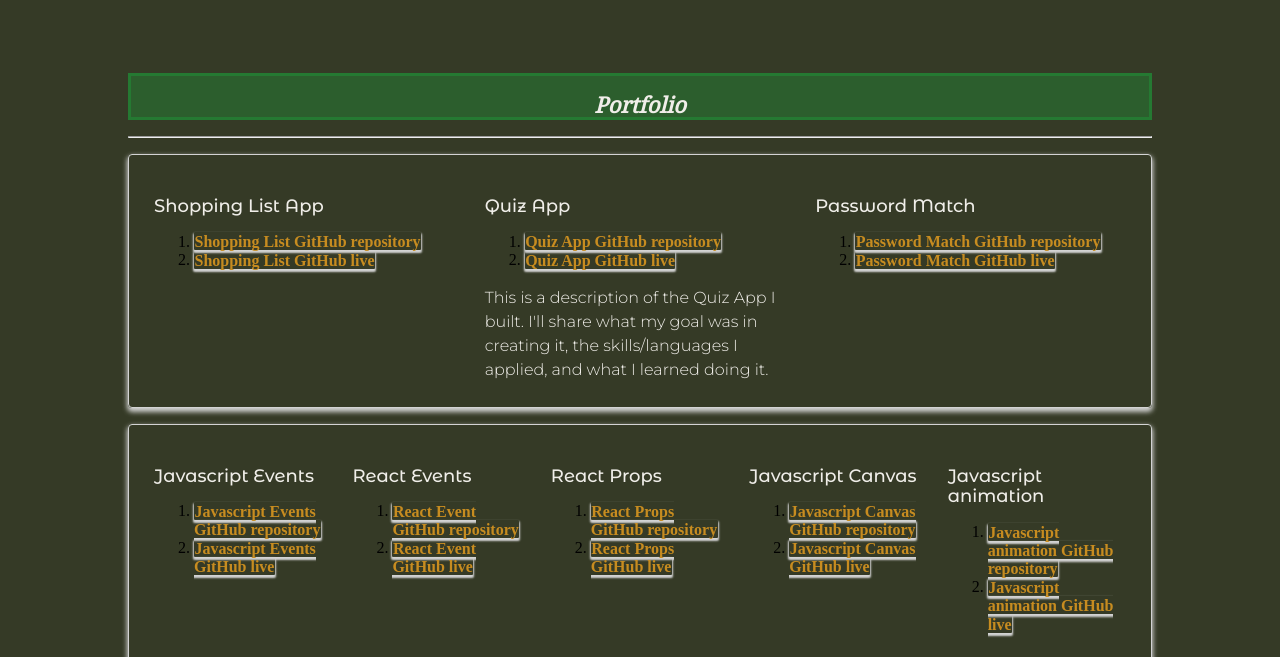
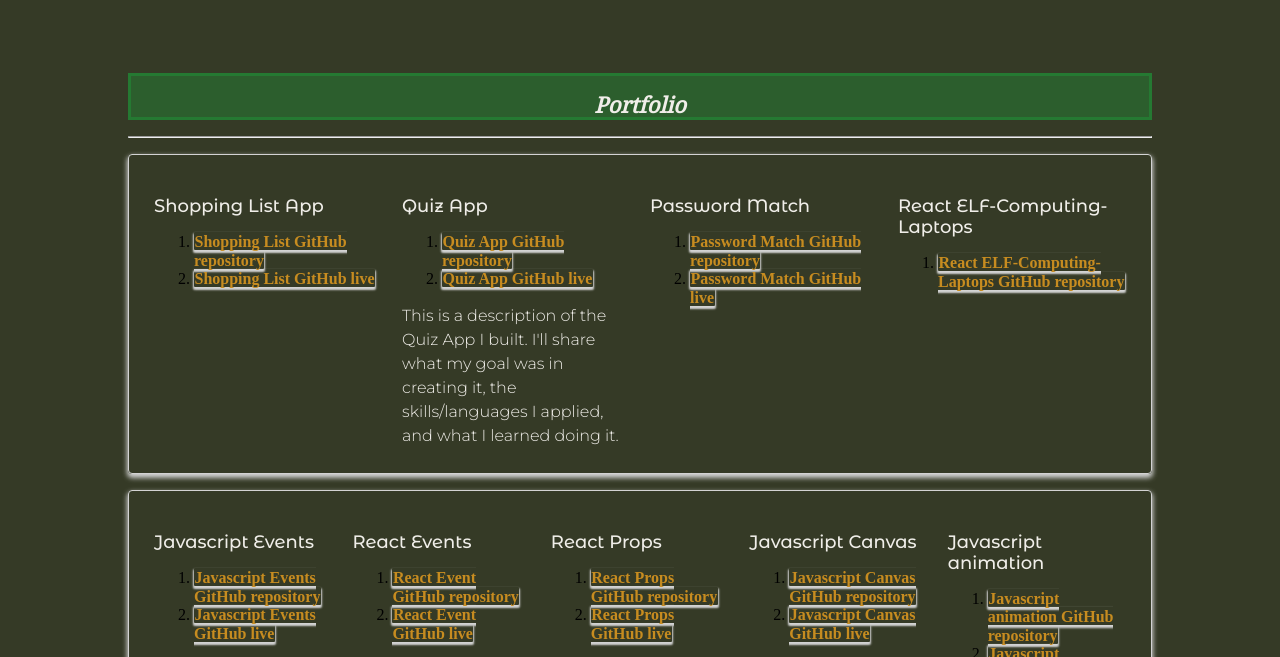
Before and after one commit to abuishak/portfolio1, a plain HTML site: page portfolio.html in a window 1280 px wide. Shown: the part 143-800 px from the top of the page. Drawn offline with nearby package versions, Linux system fonts and the light colour scheme.

Commit message:
Add files via upload

```diff
--- a/portfolio.html
+++ b/portfolio.html
@@ -58,6 +58,13 @@
         <ol>
           <li><a href="https://github.com/abuishak/Password_Match">Password Match GitHub repository</a></li>
           <li><a href="https://abuishak.github.io/Password_Match/">Password Match GitHub live</a></li>
+          </ol>
+      </div>
+      <div class="item">
+        <h3>React ELF-Computing-Laptops</h3>
+        <ol>
+          <li><a href="https://github.com/abuishak/ELF-Computing-Laptops">React ELF-Computing-Laptops GitHub repository</a></li>
+
           </ol>
       </div>
     </div>
```
